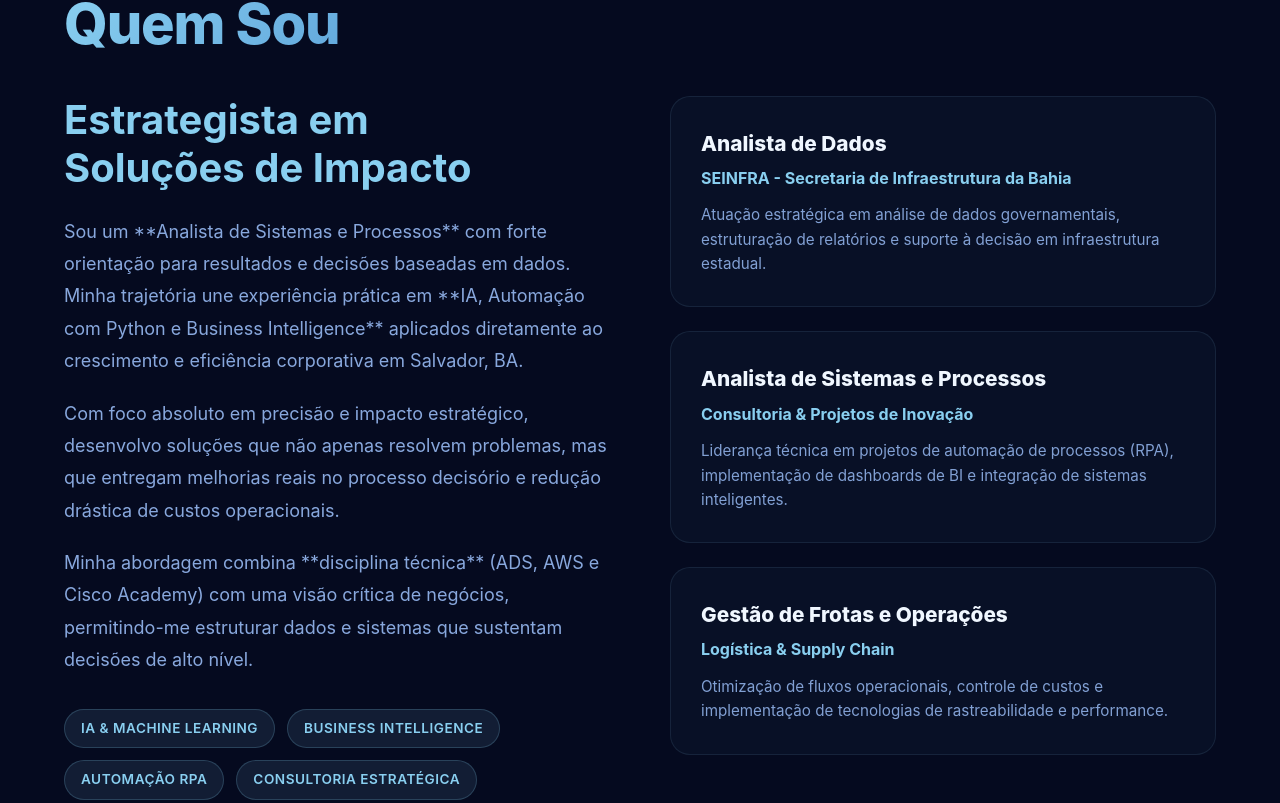
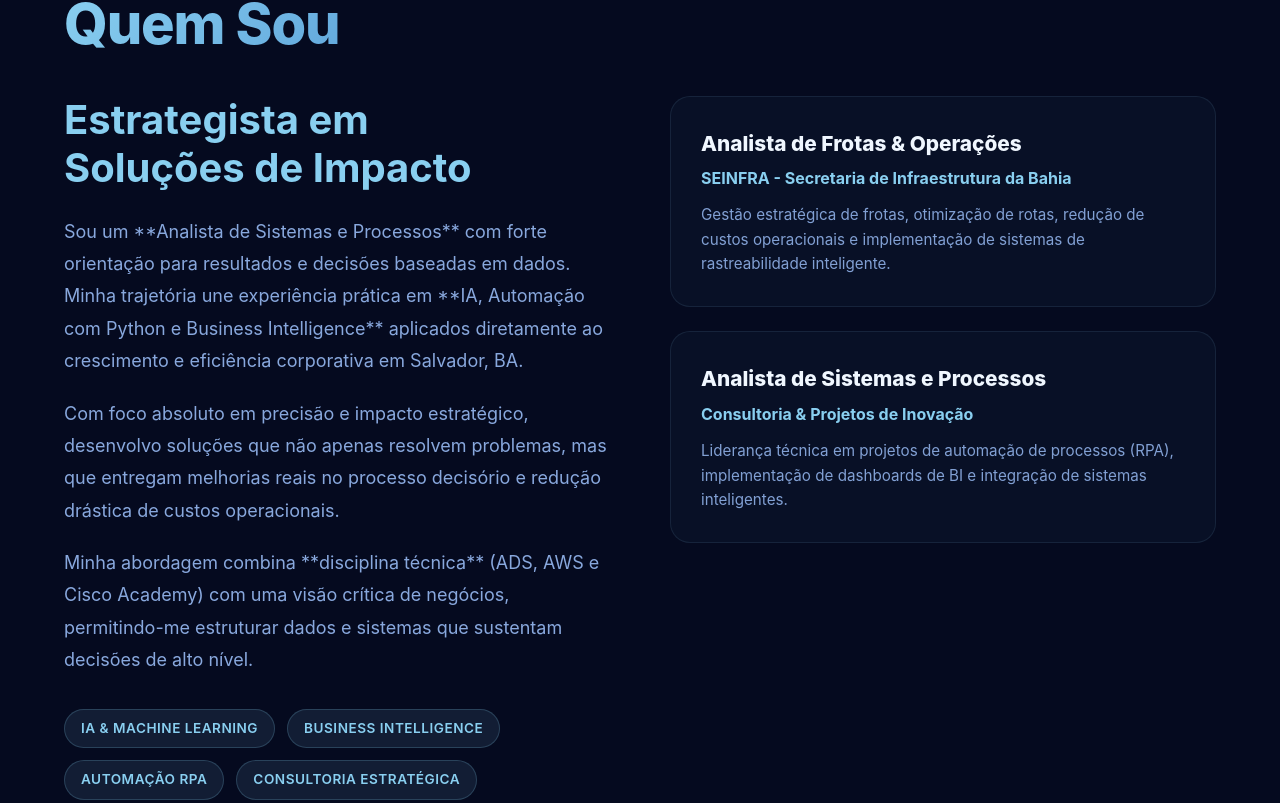
Before and after one commit to Jemerson07/vite-react-final, a React (Vite) app: page / in a window 1280 px wide. Shown: the part 4577-5380 px from the top of the page. Built offline with nearby package versions, Linux system fonts and the light colour scheme.

Commit message:
Refine content: Focus SEINFRA on Fleet Management and remove Supply Chain mentions

```diff
--- a/src/components/About.jsx
+++ b/src/components/About.jsx
@@ -174,10 +174,10 @@ const About = () => {
             viewport={{ once: true }}
             transition={{ delay: 0.1 }}
           >
-            <h4>Analista de Dados</h4>
+            <h4>Analista de Frotas & Operações</h4>
             <span className="company">SEINFRA - Secretaria de Infraestrutura da Bahia</span>
             <p className="desc">
-              Atuação estratégica em análise de dados governamentais, estruturação de relatórios e suporte à decisão em infraestrutura estadual.
+              Gestão estratégica de frotas, otimização de rotas, redução de custos operacionais e implementação de sistemas de rastreabilidade inteligente.
             </p>
           </ExperienceItem>
 
@@ -194,18 +194,7 @@ const About = () => {
             </p>
           </ExperienceItem>
 
-          <ExperienceItem
-            initial={{ opacity: 0, x: 50 }}
-            whileInView={{ opacity: 1, x: 0 }}
-            viewport={{ once: true }}
-            transition={{ delay: 0.3 }}
-          >
-            <h4>Gestão de Frotas e Operações</h4>
-            <span className="company">Logística & Supply Chain</span>
-            <p className="desc">
-              Otimização de fluxos operacionais, controle de custos e implementação de tecnologias de rastreabilidade e performance.
-            </p>
-          </ExperienceItem>
+
         </ExperienceList>
       </Content>
 
```
